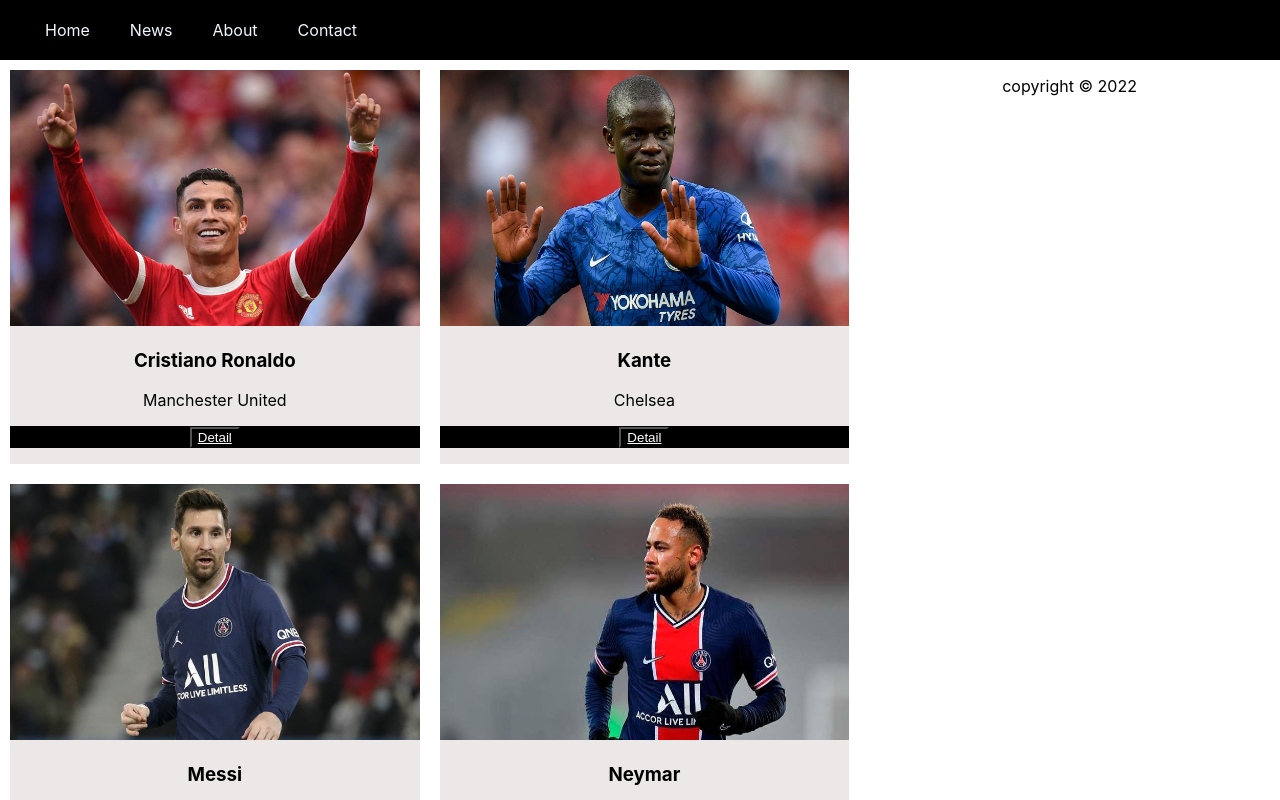
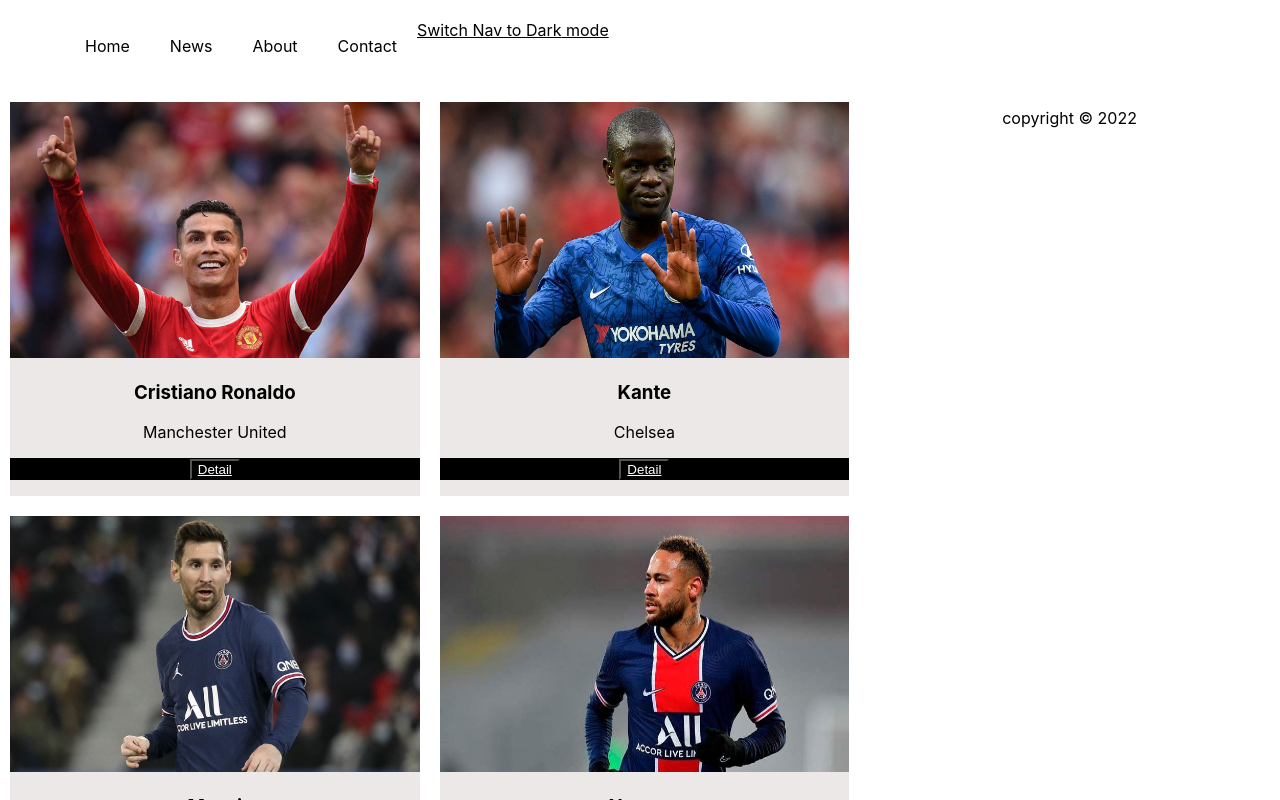
Before and after one commit to NhatLink/FER201m, a React (Create React App) app in the folder wedreact/: page / in a window 1280 px wide. Shown: the top 800 px of the page. Built offline with nearby package versions, Linux system fonts and the light colour scheme.

Commit message:
React Hook – Context & Effect Hook

```diff
--- a/wedreact/src/App.css
+++ b/wedreact/src/App.css
@@ -43,10 +43,11 @@
 }
 
 .task {
-  background-color: black;
+  /* background-color: black; */
   text-align: left;
   padding: 20px 0px;
   padding-left: 25px;
+  display: flex;
 }
 
 .active {
@@ -88,7 +89,7 @@
   text-decoration: none;
 }
 
-.foot {}
+
 
 .overlay {
   position: fixed;
--- a/wedreact/src/components/Navigation.js
+++ b/wedreact/src/components/Navigation.js
@@ -1,15 +1,29 @@
-import React from 'react';
+import React from 'react'
+import { useContext } from 'react'
+import { ThemeContext } from './ThemeContext'
 export default function Navigation() {
+    const { theme, toggle, dark } = useContext(ThemeContext)
     return (
-        <div class='box'>
-            <div className='task'>
-                <nav>
-                    <a className='active' href='#home'>Home</a>
-                    <a className='active' href='#news'>News</a>
-                    <a className='active' href='#about'>About</a>
-                    <a className='active' href='#contact'>Contact</a>
-                </nav>
-            </div>
+        <div>
+            <nav className='task' style={{ backgroundColor: theme.backgroundColor, color: theme.color }}>
+                <ul>
+                    <a className='active' style={{color: theme.color }} href='#home'>Home</a>
+                    <a className='active' style={{color: theme.color }} href='#news'>News</a>
+                    <a className='active' style={{color: theme.color }} href='#about'>About</a>
+                    <a className='active' style={{color: theme.color }} href='#contact'>Contact</a>
+                </ul>
+                <div style={{ position: 'relative' }}>
+                    <a className='switch-mode' href='#' onClick={toggle}
+                        style={{
+                            backgroundColor: theme.backgroundColor,
+                            color: theme.color,
+                            outline: 'none'
+                        }} data-testid="toggle-theme-btn"
+                    >
+                        Switch Nav to {!dark ? 'Dark' : 'Light'} mode
+                    </a>
+                </div>
+            </nav>
         </div>
     )
 }
--- /dev/null
+++ b/wedreact/src/components/ThemeContext.js
@@ -0,0 +1,41 @@
+import React from 'react'
+import { useState, useEffect } from 'react'
+const themes = {
+    dark: {
+        backgroundColor: 'black',
+        color: 'white'
+    },
+    light: {
+        backgroundColor: 'white',
+        color: 'black'
+    }
+}
+const initialState = {
+    dark: false,
+    theme: themes.light,
+    toggle: () => { }
+}
+const ThemeContext = React.createContext(initialState)
+
+function ThemeProvider({ children }) {
+    const [dark, setDark] = useState(false)
+    // On mount, read the preferred theme from the persistence
+    useEffect(() => {
+        const isDark = localStorage.getItem('dark') === 'true'
+        //store the state mode to the local storage
+        setDark(isDark)
+    }, [dark])
+    // To toggle between dark and light modes
+    const toggle = () => {
+        const isDark = !dark
+        localStorage.setItem('dark', JSON.stringify(isDark))
+        setDark(isDark)
+    }
+    const theme = dark ? themes.dark : themes.light
+    return (
+        <ThemeContext.Provider value={{ theme, dark, toggle }}>
+            {children}
+        </ThemeContext.Provider>
+    )
+}
+export { ThemeProvider, ThemeContext }
--- a/wedreact/src/index.js
+++ b/wedreact/src/index.js
@@ -3,10 +3,13 @@
 import './index.css';
 import App from './App';
 import reportWebVitals from './reportWebVitals';
+import { ThemeProvider } from './components/ThemeContext';
 const root = ReactDOM.createRoot(document.getElementById('root'));
 root.render(
   <React.StrictMode>
-    <App />
+    <ThemeProvider>
+      <App />
+    </ThemeProvider>
   </React.StrictMode>
 );
 
```
Also changed, not shown: wedreact/src/App.js (+5 -2 lines).
